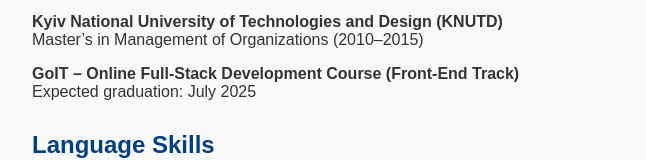
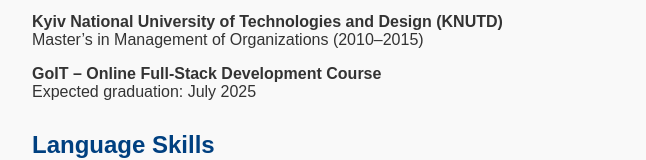
Before and after one commit to BoredDarkness/my-cv, a plain HTML site: page Oleksii_Davidenko_CV_EN.html in a window 1280 px wide. Shown: the part 1007-1167 px from the top of the page, without its empty margins (158-804 px from the left). Drawn offline with Linux system fonts and the light colour scheme.

Commit message:
Update Oleksii_Davidenko_CV_EN.html

```diff
--- a/Oleksii_Davidenko_CV_EN.html
+++ b/Oleksii_Davidenko_CV_EN.html
@@ -70,7 +70,7 @@
       </p>
       <p>
         <strong
-          >GoIT – Online Full-Stack Development Course (Front-End Track)</strong
+          >GoIT – Online Full-Stack Development Course</strong
         ><br />Expected graduation: July 2025
       </p>
     </div>
```
